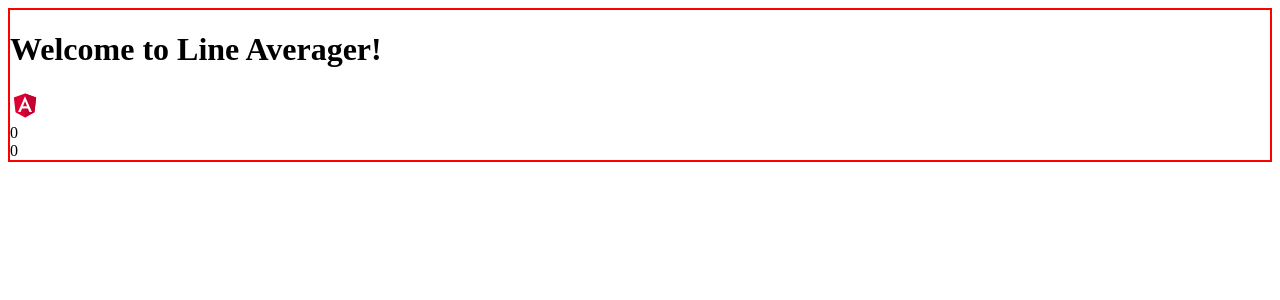
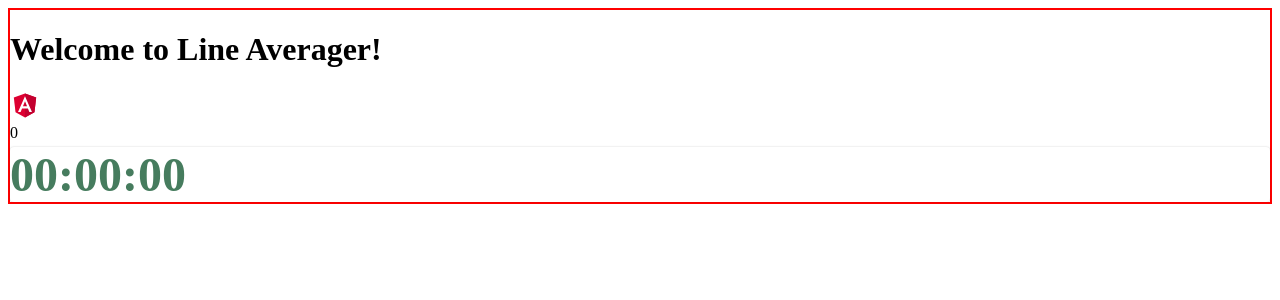
Before and after one commit to vramdhanie/angular-averager, an Angular app: page / in a window 1280 px wide. Shown: the top 300 px of the page. Built offline with nearby package versions, Linux system fonts and the light colour scheme.

Commit message:
Style the timer component

```diff
--- a/src/app/timer/timer.component.html
+++ b/src/app/timer/timer.component.html
@@ -1,3 +1,3 @@
 <div class="timer">
-  {{time}}
+  <div class="timer__time">{{time | date:"mm:ss:00"}}</div>
 </div>
--- a/src/app/timer/timer.component.scss
+++ b/src/app/timer/timer.component.scss
@@ -0,0 +1,13 @@
+.timer{
+  flex:1;
+
+  box-shadow: 0 0 2px 0 rgba(0, 0, 0, 0.2);
+  border-radius:4px;
+  margin-top:5px;
+
+  &__time {
+    font-size:3em;
+    font-weight:bold;
+    color: #467c5e;
+  }
+}
```
